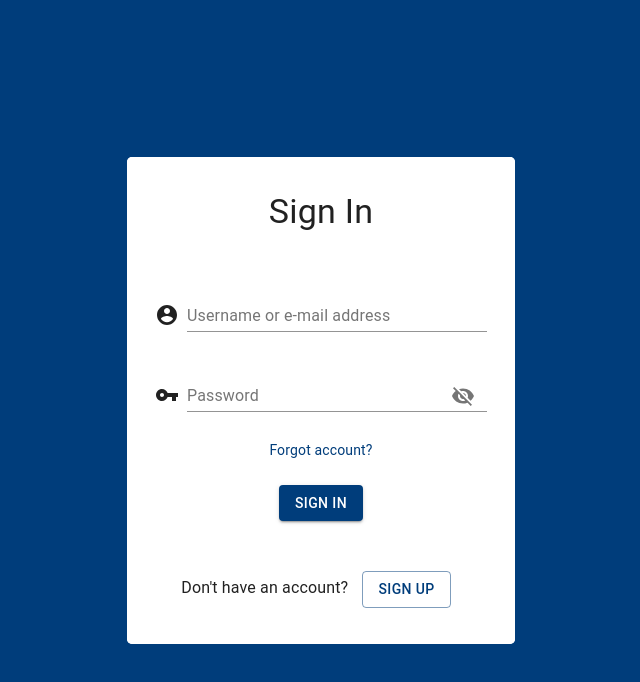
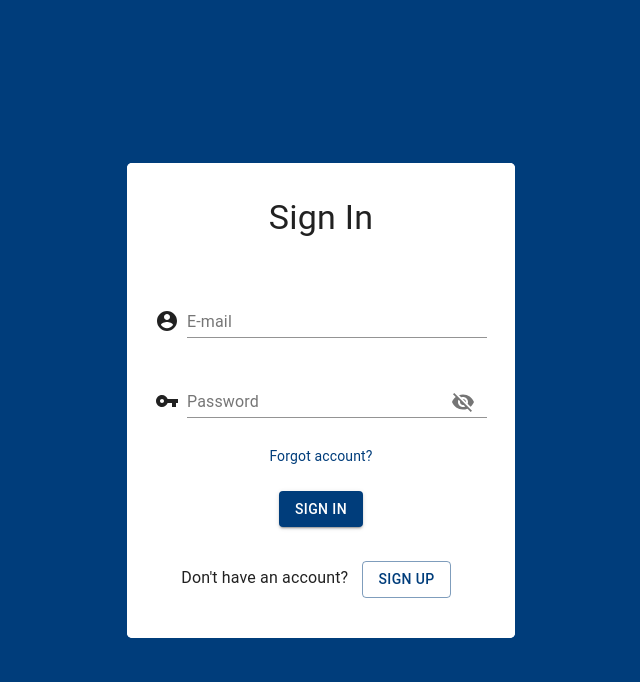
Before and after one commit to agilido/Tuchat, a React (Create React App) app in the folder client/: page /login in a window 1280 px wide. Shown: the top 682 px of the page, without its empty margins (319-959 px from the left). Built offline with nearby package versions, Linux system fonts and the light colour scheme; a small style sheet from the web is missing.

Commit message:
Add handleLogin function and login error alerts

```diff
--- a/client/src/App.js
+++ b/client/src/App.js
@@ -1,7 +1,6 @@
 import React from "react";
 import CssBaseline from "@material-ui/core/CssBaseline";
 import "./App.css";
-import Landing from "./components/Access/Landing";
 import { BrowserRouter as Router, Switch, Route } from "react-router-dom";
 import PrivateRoute from "./components/PrivateRoute";
 import Login from "./components/Access/Login";
@@ -19,7 +18,11 @@ function App() {
           <Route exact path="/login" component={Login} />
           <Route exact path="/register" component={Register} />
           <Route exact path="/fpassword" component={fpassword} />
-          <Route exact path="/resetpassword" component={resetpassword} />
+          <Route
+            exact
+            path="/resetpassword/:resetToken"
+            component={resetpassword}
+          />
         </Switch>
       </div>
     </Router>
--- a/client/src/components/Access/login.js
+++ b/client/src/components/Access/login.js
@@ -1,4 +1,4 @@
-import React, { useState } from "react";
+import React, { useState, useEffect } from "react";
 import "./authPage.css";
 import { TextField, Button, Typography } from "@material-ui/core";
 import Grid from "@material-ui/core/Grid";
@@ -11,8 +11,12 @@ import IconButton from "@material-ui/core/IconButton";
 import Input from "@material-ui/core/Input";
 import InputAdornment from "@material-ui/core/InputAdornment";
 import FormControl from "@material-ui/core/FormControl";
+import FormHelperText from "@material-ui/core/FormHelperText";
+import Alert from "@material-ui/lab/Alert";
 import { makeStyles } from "@material-ui/core/styles";
-import { Link } from "react-router-dom";
+import { Link, useHistory } from "react-router-dom";
+import axios from "axios";
+
 const useStyles = makeStyles((theme) => ({
   margin: {
     margin: theme.spacing(3),
@@ -20,7 +24,7 @@ const useStyles = makeStyles((theme) => ({
   textFld: { width: 300 },
 }));
 
-export default function Login({ handleRegisterVisibility }) {
+export default function Login() {
   const classes = useStyles();
 
   const [LoginData, setLoginData] = useState({
@@ -28,7 +32,16 @@ export default function Login({ handleRegisterVisibility }) {
     password: "",
     showPassword: false,
     error: false,
+    errorMsg: "",
   });
+
+  let history = useHistory();
+
+  useEffect(() => {
+    if (localStorage.getItem("authToken")) {
+      history.push("/");
+    }
+  }, [history]);
 
   const handleChange = (prop) => (event) => {
     setLoginData({ ...LoginData, [prop]: event.target.value });
@@ -42,13 +55,44 @@ export default function Login({ handleRegisterVisibility }) {
     event.preventDefault();
   };
 
-  const handleLogin = () => {
-    // TODO: handlelogin
+  const handleLogin = async (event) => {
+    event.preventDefault();
+
+    const config = {
+      header: {
+        "Content-Type": "application/json",
+      },
     };
 
-  // function AddExtraProps(Component, extraProps) {
-  //   return <Component.type {...Component.props} {...extraProps} />;
-  // } TODO: ERROR HANDLING
+    try {
+      const { data } = await axios.post(
+        "/api/auth/login",
+        {
+          email: LoginData.login,
+          password: LoginData.password,
+        },
+        config
+      );
+      localStorage.setItem("authToken", data.token);
+      setLoginData({
+        ...LoginData,
+        error: false,
+      });
+    } catch (error) {
+      setLoginData({
+        ...LoginData,
+        error: true,
+        errorMsg: error.response.data.error,
+      });
+      setTimeout(() => {
+        setLoginData({
+          ...LoginData,
+          error: true,
+          errorMsg: "",
+        });
+      }, 5000);
+    }
+  };
 
   return (
     <Grid
@@ -63,13 +107,13 @@ export default function Login({ handleRegisterVisibility }) {
               LOGO
             </Typography> */}
         <Grid></Grid>
-        {/* LOGIN PAD ONLY ON PCS, NO ON MOBILE */}
 
         <div className="loginForm">
           <Typography className={classes.margin} component="h1" variant="h4">
             Sign In
           </Typography>
-          <form noValidate autoComplete="off">
+
+          <form onSubmit={handleLogin} noValidate autoComplete="off">
             <Grid
               className={classes.margin}
               container
@@ -83,11 +127,13 @@ export default function Login({ handleRegisterVisibility }) {
               </Grid>
               <Grid item>
                 <TextField
+                  error={LoginData.error}
                   id="login"
-                  label="Username or e-mail address"
+                  label={LoginData.errorMsg ? LoginData.errorMsg : "E-mail"}
                   onChange={handleChange("login")}
                   className={classes.textFld}
                   value={LoginData.login}
+                  inputProps={{ tabIndex: "1" }}
                   // helper text for an error
                 />
               </Grid>
@@ -97,6 +143,7 @@ export default function Login({ handleRegisterVisibility }) {
               container
               spacing={1}
               alignItems="flex-end"
+              alignContent="space-around"
             >
               {/* PASSWORD */}
 
@@ -105,9 +152,9 @@ export default function Login({ handleRegisterVisibility }) {
               </Grid>
 
               <Grid item>
-                <FormControl>
+                <FormControl error={LoginData.error}>
                   <InputLabel htmlFor="standard-adornment-password">
-                    Password
+                    {LoginData.errorMsg ? LoginData.errorMsg : "Password"}
                   </InputLabel>
                   <Input
                     id="password"
@@ -115,6 +162,7 @@ export default function Login({ handleRegisterVisibility }) {
                     type={LoginData.showPassword ? "text" : "password"}
                     value={LoginData.password}
                     onChange={handleChange("password")}
+                    inputProps={{ tabIndex: "2" }}
                     // helper text for an error
                     endAdornment={
                       <InputAdornment position="end">
@@ -132,36 +180,40 @@ export default function Login({ handleRegisterVisibility }) {
                       </InputAdornment>
                     }
                   />
+                  {/* <FormHelperText id="component-error-text">
+                    {LoginData.errorMsg}
+                  </FormHelperText> */}
                 </FormControl>
               </Grid>
             </Grid>
             <Grid>
-              <Link to="/fpassword" className="fpassword-link">Forgot account?</Link>
+              <Link to="/fpassword" className="fpassword-link">
+                Forgot account?
+              </Link>
             </Grid>
 
             <Button
               className={classes.margin}
               color="primary"
               variant="contained"
+              tabIndex="3"
+              type="submit"
             >
               Sign In
             </Button>
           </form>
           <Grid className="loginSignup">
-            <Typography variant="body1">
-              <p>
+            <Typography style={{ marginBottom: "20px" }} variant="body1">
               Don't have an account?{" "}
               <Link to="/register">
                 <Button
                   variant="outlined"
                   color="primary"
                   style={{ margin: "10px", maxWidth: "100px" }}
-                    onClick={handleRegisterVisibility}
                 >
                   Sign up
                 </Button>
               </Link>
-              </p>
             </Typography>
           </Grid>
         </div>
```
Also changed, not shown: 1 other file (tests, documents, lock files or other folders). Lines whose indentation alone changed are shown as unchanged.
